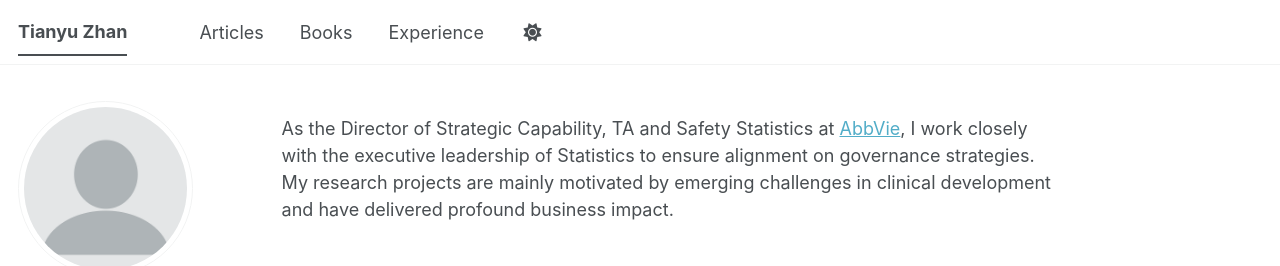
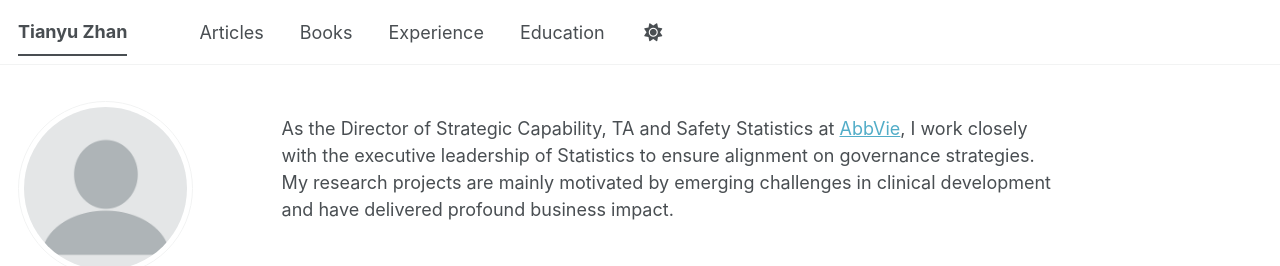
Before and after one commit to tian-yu-zhan/tian-yu-zhan.github.io, a Jekyll site: the page built from _pages/about.md, in a window 1280 px wide. Shown: the top 266 px of the page. Built offline with Jekyll 4.4.1, drawn with Linux system fonts in a browser that asks for light colours; some web fonts are replaced; a script bundle is joined from its source files by our own code; library files that are not in the unit come from our copies.

Commit message:
Update navigation.yml

```diff
--- a/_data/navigation.yml
+++ b/_data/navigation.yml
@@ -17,8 +17,8 @@ main:
   - title: "Experience"
     url: /teaching/
 
- # - title: "Portfolio"
-  #  url: /portfolio/
+  - title: "Education"
+    url: /portfolio/
 
  # - title: "Blog Posts"
  #   url: /year-archive/
```
